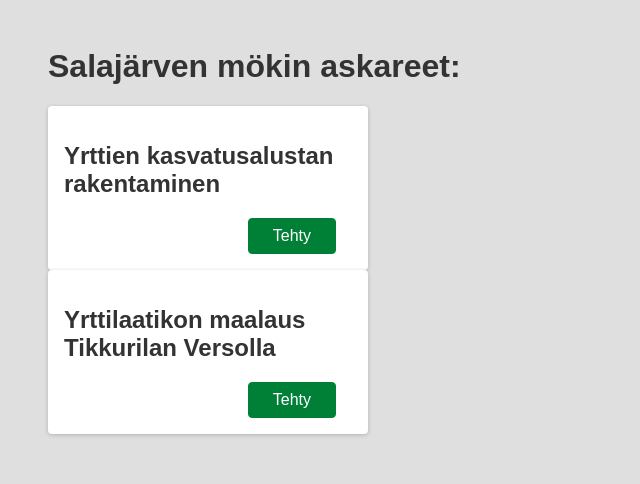
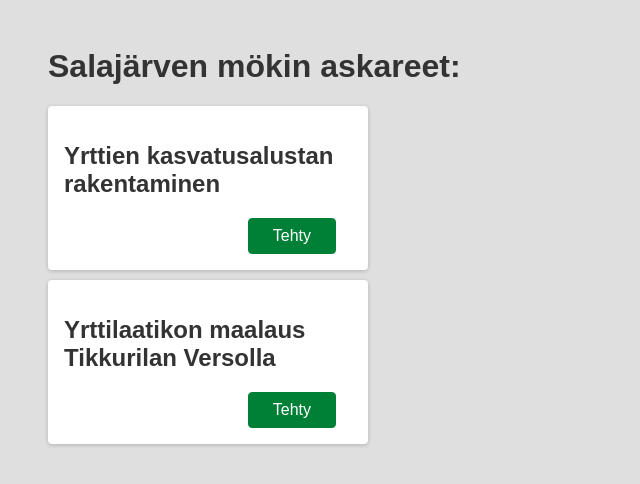
Before and after one commit to SiniAaltonen/to-doList, a React (Create React App) app in the folder my-app/: page / in a window 1280 px wide. Shown: the top 484 px of the page, without its empty margins (0-640 px from the left). Built offline with nearby package versions, Linux system fonts and the light colour scheme.

Commit message:
margin added

```diff
--- a/my-app/src/App.js
+++ b/my-app/src/App.js
@@ -4,8 +4,12 @@ function App() {
   return (
     <div>
       <h1>Salajärven mökin askareet:</h1>
-      <Todo text='Yrttien kasvatusalustan rakentaminen' />
-      <Todo text='Yrttilaatikon maalaus Tikkurilan Versolla' />
+      <div style={{ marginBottom: '10px' }}>
+        <Todo text='Yrttien kasvatusalustan rakentaminen' />
+      </div>
+      <div style={{ marginBottom: '10px' }}>
+        <Todo text='Yrttilaatikon maalaus Tikkurilan Versolla' />
+      </div>
     </div>
   );
 }
```
